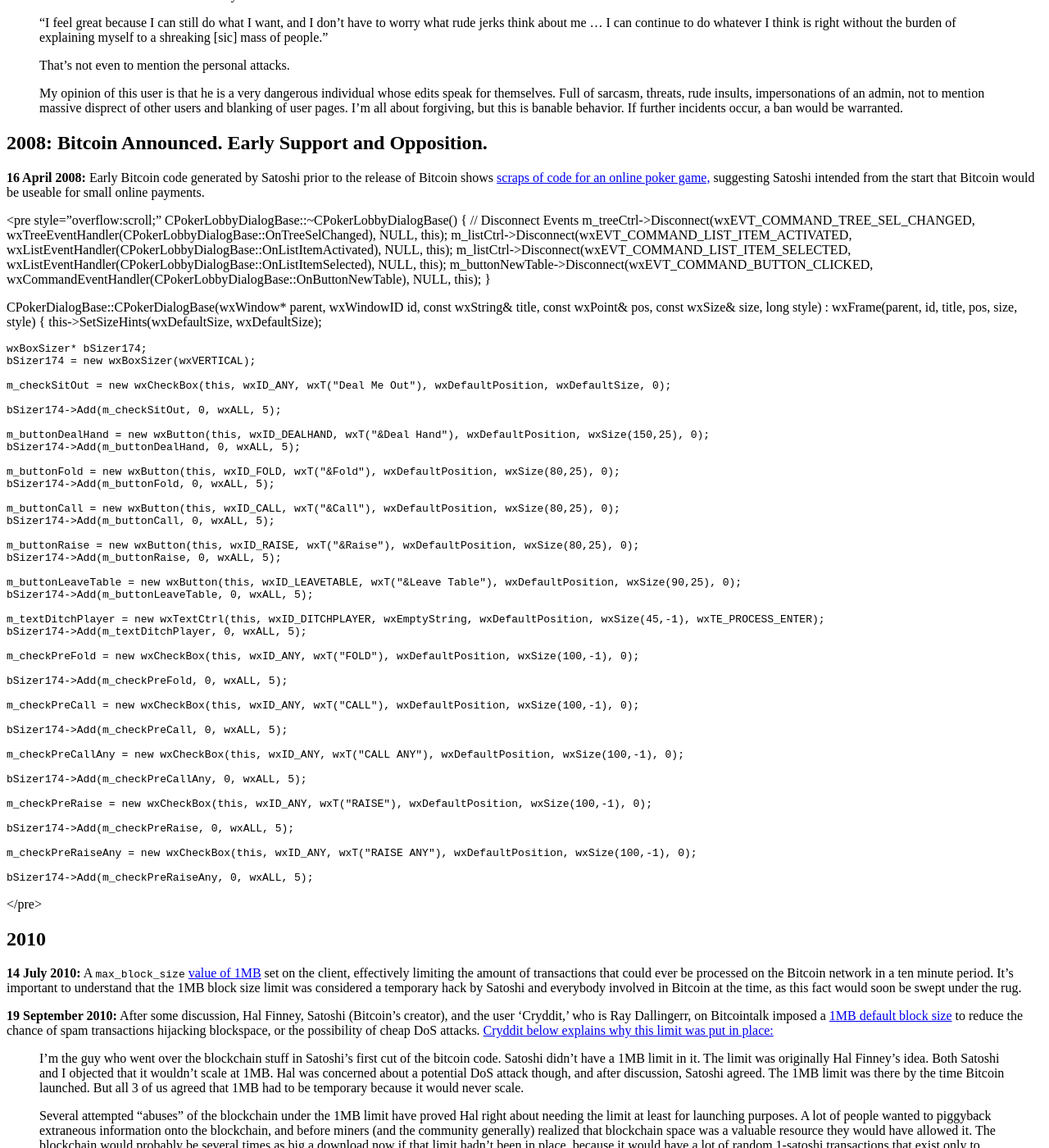
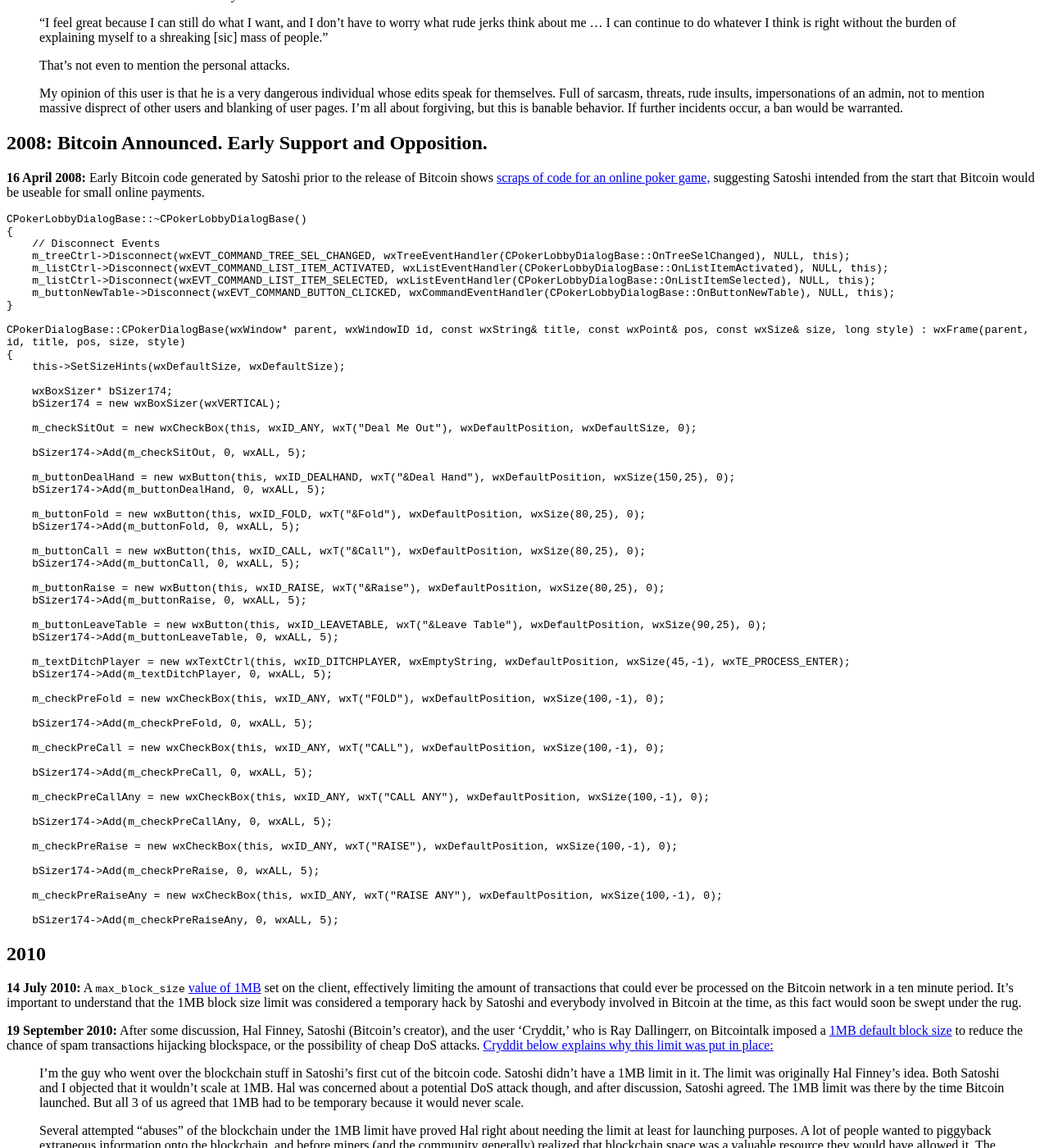
Before and after one commit to derykmakgill/website, a Jekyll site: the page built from btc.md, in a window 1280 px wide and 1400 px high, scrolled down 1603 px. Shown: the whole window at 82% size. Built offline with Jekyll 4.4.1, drawn with Linux system fonts in a browser that asks for light colours; a script that is not in the unit is left out.

Commit message:
Update btc.md

```diff
--- a/btc.md
+++ b/btc.md
@@ -70,7 +70,7 @@
 
 **16 April 2008:** Early Bitcoin code generated by Satoshi prior to the release of Bitcoin shows [scraps of code for an online poker game,](https://sourceforge.net/p/bitcoin/code/1/tree/trunk/uibase.cpp) suggesting Satoshi intended from the start that Bitcoin would be useable for small online payments.
 
-<pre style="overflow:scroll;"
+<pre style="overflow:scroll;">
 CPokerLobbyDialogBase::~CPokerLobbyDialogBase()
 {
     // Disconnect Events
```
